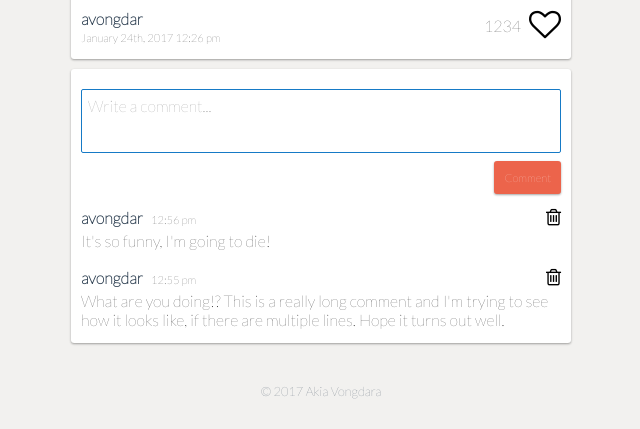
After one commit to vongdarakia/42_camagru, a PHP site: page /pages/user_post.php in a window 1280 px wide. The commit adds this page. Shown: the part 421-850 px from the top of the page, without its empty margins (319-959 px from the left). Run offline with PHP 8.4, Linux system fonts and the light colour scheme; the template is opened without the code that fills it, so the values that code supplies are empty; the visitor is signed in with stand-in values (Sample User, id 1).

Commit message:
User post page skeleton is finished. Now to make it functional.

```diff
--- a/actions/like.php
+++ b/actions/like.php
@@ -61,6 +61,6 @@ try {
         }
     }
 } catch (Exception $e) {
-    sendError($e->getMessage(), 200);
+    sendError("Server error. Probably invalid post id.", 200);
 }
 ?>
--- a/index.php
+++ b/index.php
@@ -99,7 +99,7 @@ require_once TEMPLATES_PATH . "/header.php";
         ?>
     </div>
     <?php require_once TEMPLATES_PATH . "/pagination.php"; ?>
-    <input type="hidden" id="user-email" value="<?php echo $email; ?>">
+   <!--  <input type="hidden" id="user-email" value="<?php echo $email; ?>"> -->
     <input type="hidden" id="like-action" value="<?php echo ACTIONS_DIR ?>like.php">
 </div>
 <script src="<?php echo JS_DIR . "main.js" ?>"></script>
--- /dev/null
+++ b/pages/user_post.php
@@ -0,0 +1,121 @@
+<?php
+/**
+ * Post page. User post their images.
+ *
+ * Resources:
+ *      Flipping image: Googled "getmedia html5 mirror"
+ *      https://www.christianheilmann.com/2013/07/19/
+ *      flipping-the-image-when-accessing-the-laptop-camera-with-getusermedia/
+ *
+ * PHP version 5.5.38
+ *
+ * @category  Page
+ * @package   Camagru
+ * @author    Akia Vongdara <vongdarakia@gmail.com>
+ * @copyright 2017 Akia Vongdara
+ * @license   No License
+ * @link      localhost:8080
+ */
+
+session_start();
+require_once '../config/paths.php';
+require_once '../config/connect.php';
+require_once '../includes/lib/auth.php';
+require_once '../includes/models/User.php';
+
+checkUserAuthentication();
+$email = $_SESSION["user_email"];
+$User = new User($dbh);
+$relative_path = "../"; // Path to root;
+
+// $img_path = $relative_path . POSTS_DIR_NAME . "/" . $post["img_file"];
+// $class = "perfect-box";
+// $style = "";
+
+// if (file_exists($img_path)) {
+//     $size = getimagesize($img_path);
+//     $width = $size[0];
+//     $height = $size[1];
+//     $boxSize = 150;
+
+//     // Change for html img to work.
+//     $img_path = SITE_DIR . "/" . POSTS_DIR_NAME . "/" . $post["img_file"];
+
+//     // Makes sure to fill up the box when image sizes are not
+//     // a 1:1 ratio.
+//     if ($height < $width) {
+//         $class = "short-height";
+//         $offset = -($width * $boxSize / $height - $boxSize) / 2;
+//         $style = "left: " . $offset . "px;";
+//     } else if ($width < $height) {
+//         $class = "short-width";
+//         $offset =  -($height * $boxSize / $width - $boxSize) / 2;
+//         $style = "top: " . $offset . "px;";
+//     }
+// } else {
+//     $img_path = IMG_DIR . "/" . "image-not-available.png";
+// }
+require_once TEMPLATES_PATH . "/header.php";
+?>
+
+<div class="container">
+    <input type="hidden" id="user-login" value="avongdar">
+    <input type="hidden" id="like-action" value="<?php echo ACTIONS_DIR ?>like.php">
+    <div id="post-wrapper">
+        <div id="post-box" class="back-shadow smooth-corners">
+            <div class="photo-box-wrapper smooth-top-corners">
+                <div class="photo-box">
+                    <!-- <span class="vertical-helper"></span> -->
+                    <!-- <img
+                        src="<?php echo $img_path; ?>"
+                        class="<?php echo $class; ?>"
+                        style="<?php echo $style; ?>"
+                    > -->
+                    <img src="../resources/img/avongdar_20170519132145.png" alt="" class="">
+                </div>
+            </div>
+
+            <div class="post-info">
+                <span class="post-author"><a href="#" class="author-link">avongdar</a></span>
+                <span class="post-time">January 24th, 2017 12:26 pm</span>
+                <span id="num-likes-1" class="num-likes">1234</span>
+                <i class="btn-like fa fa-heart-o" onclick="like(this)" post-id="1"></i>
+            </div>
+        </div>
+
+        <div id="comments" class="back-shadow smooth-corners">
+            <div id="write-comment" class="comment-box">
+                <textarea id="comment-area" name="comment" placeholder="Write a comment..."></textarea>
+                <div>
+                    <div id="btn-comment" class="back-shadow smooth-corners" onclick="postComment()">Comment</div>
+                </div>
+            </div>
+            <div id="comment-box-1" class="comment-box">
+                <p>
+                    <span class="comment-author"><a href="#" class="author-link">avongdar</a></span>
+                    <span class="comment-time">12:56 pm</span>
+                </p>
+                <p>
+                    <span class="comment">It's so funny, I'm going to die!</span>
+                </p>
+                <i class="btn-delete fa fa-trash-o" onclick="deleteComment(this)" comment-id="1"></i>
+            </div>
+
+            <div id="comment-box-2" class="comment-box">
+                <p>
+                    <span class="comment-author"><a href="#" class="author-link">avongdar</a></span>
+                    <span class="comment-time">12:55 pm</span>
+                </p>
+                <p>
+                    <span class="comment">What are you doing!? This is a really long comment and I'm trying to see how it looks like, if there are multiple lines. Hope it turns out well. </span>
+                </p>
+                <i class="btn-delete fa fa-trash-o" onclick="deleteComment(this)" comment-id="2"></i>
+            </div>
+        </div>
+    </div>
+</div>
+
+<script src="<?php echo JS_DIR . "main.js" ?>"></script>
+<script src="<?php echo JS_DIR . "comment.js" ?>"></script>
+
+<?php require_once TEMPLATES_PATH . "/footer.php"; ?>
--- a/resources/css/camagru.css
+++ b/resources/css/camagru.css
@@ -1,6 +1,5 @@
 body {
     background-color:   white;
-    font-family:        helvetica;
     margin:             0;
     font-family:        'Lato', sans-serif;
     font-weight:        100;
@@ -321,6 +320,7 @@ body {
     bottom: 10px;
     right: 37px;
     color: white;
+    text-shadow: 0px 0px 1px black;
 }
 
 .user-post-box .post-author {
@@ -413,19 +413,24 @@ body {
     right:      10px;
     font-size:  x-large;
     padding:    1px 3px;
+    text-shadow: 0px 0px 1px #D91E18;
 }
 
-.user-post-box .btn-liked {
+.btn-liked, .btn-like {
+    cursor: pointer;
+}
+
+.btn-liked {
     color: #D91E18;
 }
 
-.user-post-box .btn-like {
+.btn-like {
     color: #F2F1EF;
     -webkit-transition: color .3s;
     transition:         color .3s;
 }
 
-.user-post-box .btn-like:hover {
+.btn-like:hover {
     color: #D91E18;
 }
 
@@ -756,3 +761,220 @@ img.perfect-box {
     /*background-color: transparent;*/
     color: black;
 }
+
+/**************** User Post Page ****************/
+
+#post-wrapper {
+    max-width: 500px;
+    /*min-width: 400px;*/
+
+    margin: auto;
+    margin-top: 40px;
+    text-align: center;
+    /*background-color: white;*/
+    /*background-color: white;*/
+}
+
+.photo-box {
+    width: 400px;
+    height: 300px;
+    margin: auto;
+
+}
+
+.photo-box-wrapper {
+    background-color: black;
+}
+
+.photo-box img {
+    flex-shrink: 0;
+    width: 100%;
+    height: 100%;
+    object-fit: contain;
+}
+
+#post-box {
+    background-color: white;
+}
+.post-info {
+    height: 60px;
+    position: relative;
+    /*background-color: white;*/
+}
+
+.post-info .post-author {
+    position: absolute;
+    top: 10px;
+    left: 10px;
+}
+
+.post-info .post-time {
+    position: absolute;
+    top: 32px;
+    left: 10px;
+    font-size: .7em;
+}
+
+.post-info .num-likes {
+    position: absolute;
+    top: 17px;
+    right: 50px;
+}
+
+.post-info .btn-like, .post-info .btn-liked {
+    position: absolute;
+    top: 10px;
+    right: 10px;
+    font-size: 2em;
+    color: black;
+}
+
+.post-info .btn-liked, .post-info .btn-like:hover {
+    color: #D91E18;
+}
+
+#comments {
+    margin: 10px 0;
+    text-align: left;
+    /*padding: 5px 10px 10px 10px;*/
+    background-color: white;
+}
+
+#comments p {
+    margin: 4px 0;
+    /*border: 1px solid black;*/
+
+}
+
+.comment-box {
+    padding: 0 10px;
+}
+
+#write-comment {
+    overflow: auto;
+    position: relative;
+    padding-top: 20px;
+}
+
+#write-comment textarea {
+    resize:         none;
+    /*max-width: 500px;*/
+    width:          466px;
+    border-radius:  2px;
+    border-color:   #d5d5d5;
+    font-family:    'Lato', sans-serif;
+    font-size:      1em;
+    font-weight:    100;
+    padding:        6px;
+    cursor:         text;
+}
+
+#write-comment textarea:focus {
+    /*outline: 1px dotted #000;*/
+    outline:        none;
+    border-color:   #167ac6;
+}
+
+#write-comment span {
+    clear:      both;
+    display:    block;
+    /*float: left;*/
+}
+
+#btn-comment {
+    float:              right;
+    margin-top:         5px;
+    /*border-radius: 0;*/
+    padding:            10px;
+    background-color:   #EC644B;
+    color:              white;
+    font-size:          .7em;
+    cursor:             pointer;
+    /*right: 0;*/
+    /*position: absolute;*/
+
+    -moz-transform:     all 0.3s;
+    -webkit-transition: all 0.3s;
+    transition:         all 0.3s;
+}
+
+#btn-comment:hover {
+    background-color: #FF977E;
+}
+
+#btn-comment:active {
+    background-color: #EC644B;
+    box-shadow: none;
+}
+
+.comment-author {
+
+}
+
+
+/*.comment-author a {
+    text-decoration: none;
+    color: #2C3E50;
+
+    -moz-transform:     color 0.3s;
+    -webkit-transition: color 0.3s;
+    transition:         color 0.3s;
+}*/
+
+/*.comment-author a:hover {
+    color: #EC644B;
+}*/
+
+.comment-time {
+    font-size:      0.7em;
+    margin-left:    5px;
+}
+
+.comment-box {
+    padding-bottom: 10px;
+    position:       relative;
+    /*border: 1px solid black;*/
+}
+
+.comment-box .btn-delete {
+    position:   absolute;
+    top:        0;
+    right:      10px;
+    font-size:  1.2em;
+    cursor:     pointer;
+
+    -moz-transform:     all 0.3s;
+    -webkit-transition: all 0.3s;
+    transition:         all 0.3s;
+}
+
+.comment-box .btn-delete:hover {
+    color: #EC644B;
+}
+
+.author-link {
+    font-weight:        bold;
+    text-decoration:    none;
+    color:              #2C3E50;
+
+    -moz-transform:     color 0.3s;
+    -webkit-transition: color 0.3s;
+    transition:         color 0.3s;
+}
+
+.author-link:hover {
+    color: #EC644B;
+}
+
+.back-shadow {
+    box-shadow: 0 1px 3px rgba(0,0,0,0.12), 0 1px 2px rgba(0,0,0,0.24);
+}
+
+.smooth-corners {
+    border-radius: 3px;
+}
+
+.smooth-top-corners {
+    border-top-right-radius:    3px;
+    border-top-left-radius:     3px;
+}
--- /dev/null
+++ b/resources/js/comment.js
@@ -0,0 +1,92 @@
+function commentBox(author, id, comment, time) {
+    let box         = document.createElement('div');
+    let p1          = document.createElement('p');
+    let p2          = document.createElement('p');
+    let cAuthor     = document.createElement('span');
+    let authorLink  = document.createElement('a');
+    let cTime       = document.createElement('span');
+    let cComment    = document.createElement('span');
+    let btnDelete   = document.createElement('i');
+
+    box.className = 'comment-box';
+    box.id = 'comment-box-' + id;
+
+    cAuthor.className = 'comment-author';
+    authorLink.className = 'author-link';
+    authorLink.innerHTML = author;
+
+    cTime.className = 'comment-time';
+    cTime.innerHTML = time;
+
+    cComment.className = 'comment';
+    cComment.innerHTML = comment;
+
+    btnDelete.className = 'btn-delete fa fa-trash-o';
+    btnDelete.setAttribute('onclick', 'deleteComment(this)');
+    btnDelete.setAttribute('comment-id', id);
+
+    box.append(p1);
+    box.append(p2);
+    box.append(btnDelete);
+
+    p1.append(cAuthor);
+    p1.append(cTime);
+    p2.append(cComment);
+
+    cAuthor.append(authorLink);
+
+
+
+    // <i class="btn-delete fa fa-trash-o" onclick="deleteComment(this)" comment-id="2"></i>
+    return box;
+}
+
+function postComment() {
+    let comment = document.getElementById('comment-area').value;
+
+    if (comment == "")
+        return;
+
+    console.log(comment);
+    let id = 1;
+    let author = document.getElementById('user-login').value;
+    let box = commentBox(author, id, comment, 'jan 15');
+    let firstComment = document.querySelector('.comment-box');
+    insertAfter(box, firstComment);
+
+    document.getElementById('comment-area').value = "";
+}
+
+function deleteComment(comment) {
+    let id = comment.getAttribute('comment-id');
+    let cBox = document.getElementById('comment-box-' + id);
+
+    cBox.parentNode.removeChild(cBox);
+}
+
+(function() {
+    var text = document.getElementById('comment-area');
+
+    // Adds an event listener to the element
+    function observe(element, event, handler) {
+        element.addEventListener(event, handler, false);
+    };
+
+    function resize () {
+        text.style.height = 'auto';
+        text.style.height = text.scrollHeight+'px';
+    }
+
+    function delayedResize () {
+        window.setTimeout(resize, 0);
+    }
+    observe(text, 'change',  resize);
+    observe(text, 'cut',     delayedResize);
+    observe(text, 'paste',   delayedResize);
+    observe(text, 'drop',    delayedResize);
+    observe(text, 'keydown', delayedResize);
+
+    text.focus();
+    text.select();
+    resize();
+})();
--- a/resources/js/main.js
+++ b/resources/js/main.js
@@ -1,3 +1,7 @@
+function insertAfter(newNode, referenceNode) {
+    referenceNode.parentNode.insertBefore(newNode, referenceNode.nextSibling);
+}
+
 function ajax(o){
     let xmlhttp;
     xmlhttp = new XMLHttpRequest();
@@ -88,8 +92,8 @@ function applyUnlike(heart) {
 
 function like(heart) {
     let url = document.getElementById("like-action").value;
-    let email = document.getElementById("user-email").value;
     let isLiking = true;
+    let postId = heart.getAttribute('post-id');
 
     // console.log(email);
     // if (!email)
@@ -105,14 +109,14 @@ function like(heart) {
         method: 'post',
         url: url,
         data: {
-            post_id: heart.id,
+            post_id: postId,
             is_liking: isLiking
         },
         success: function(res) {
             // console.log("liking " + isLiking);
             // console.log(res);
             if (res >= 1) {
-                let spanNumLikes = document.getElementById('num-likes-' + heart.id);
+                let spanNumLikes = document.getElementById('num-likes-' + postId);
                 let numLikes = parseInt(spanNumLikes.innerHTML);
                 numLikes += isLiking ? 1 : -1;
                 spanNumLikes.innerHTML = numLikes;
--- a/templates/user_post_box.php
+++ b/templates/user_post_box.php
@@ -66,12 +66,12 @@ if (file_exists($img_path)) {
 
     if ($email != "") {
         if ($post['liked'] == 1) {
-            echo '<i class="btn-liked fa fa-heart" onclick="like(this)" id="' .$post['post_id'] . '"></i>';
+            echo '<i class="btn-liked fa fa-heart" onclick="like(this)" post-id="' .$post['post_id'] . '"></i>';
         } else {
-            echo '<i class="btn-like fa fa-heart-o" onclick="like(this)" id="' .$post['post_id'] . '"></i>';
+            echo '<i class="btn-like fa fa-heart-o" onclick="like(this)" post-id="' .$post['post_id'] . '"></i>';
         }
     } else {
-        echo '<i class="btn-like fa fa-heart-o" onclick="like(this)" id="' .$post['post_id'] . '"></i>';
+        echo '<i class="btn-like fa fa-heart-o" onclick="like(this)" post-id="' .$post['post_id'] . '"></i>';
     }
     echo '<span id="num-likes-'.$post['post_id'].'" class="num-likes">'.$post['num_likes'].'</span>';
     echo '<span id="post-author-'.$post['post_id'].'" class="post-author">'.$post['author_login'].'</span>';
```
Also changed, not shown: resources/js/post.js (+4 -3 lines).
